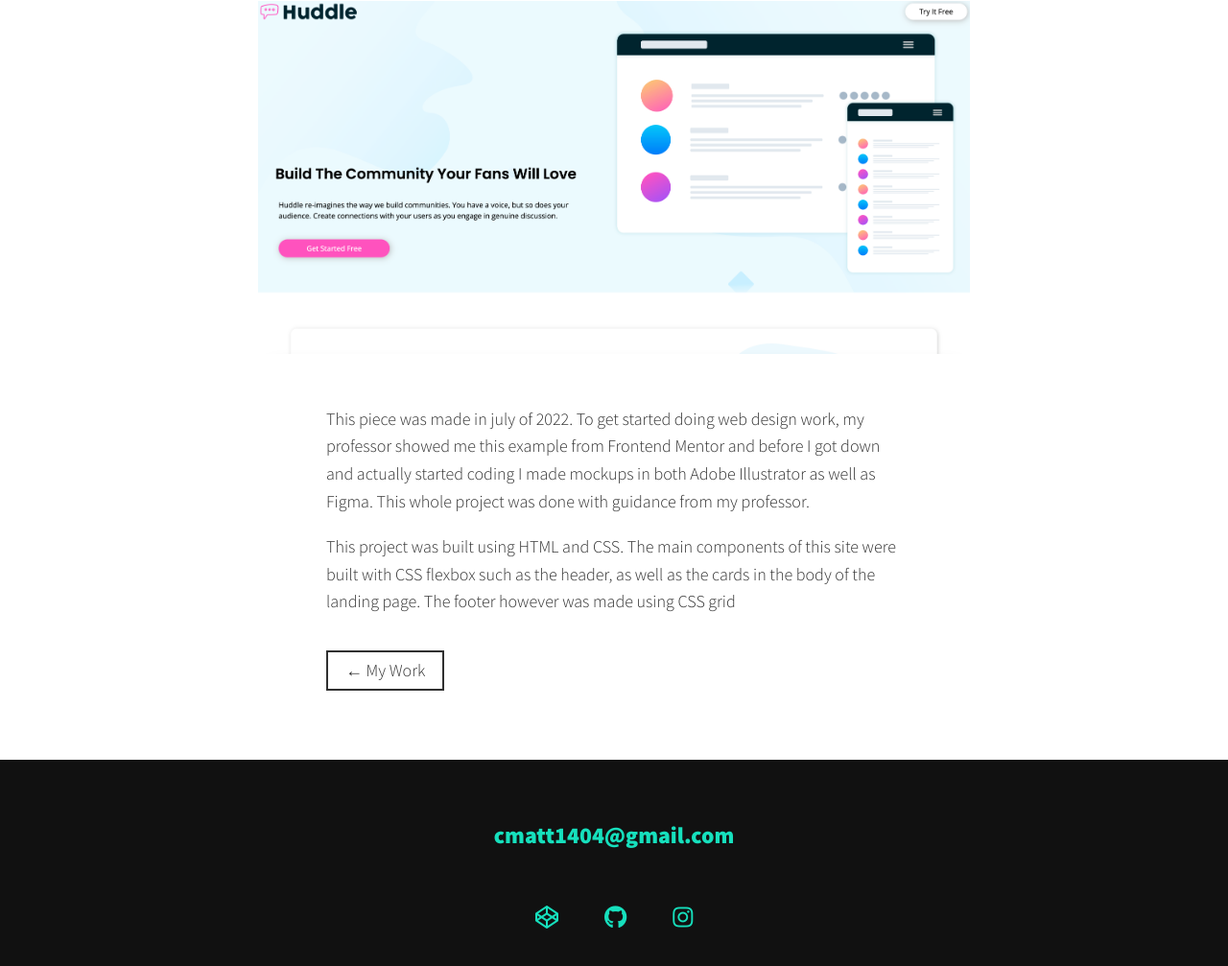
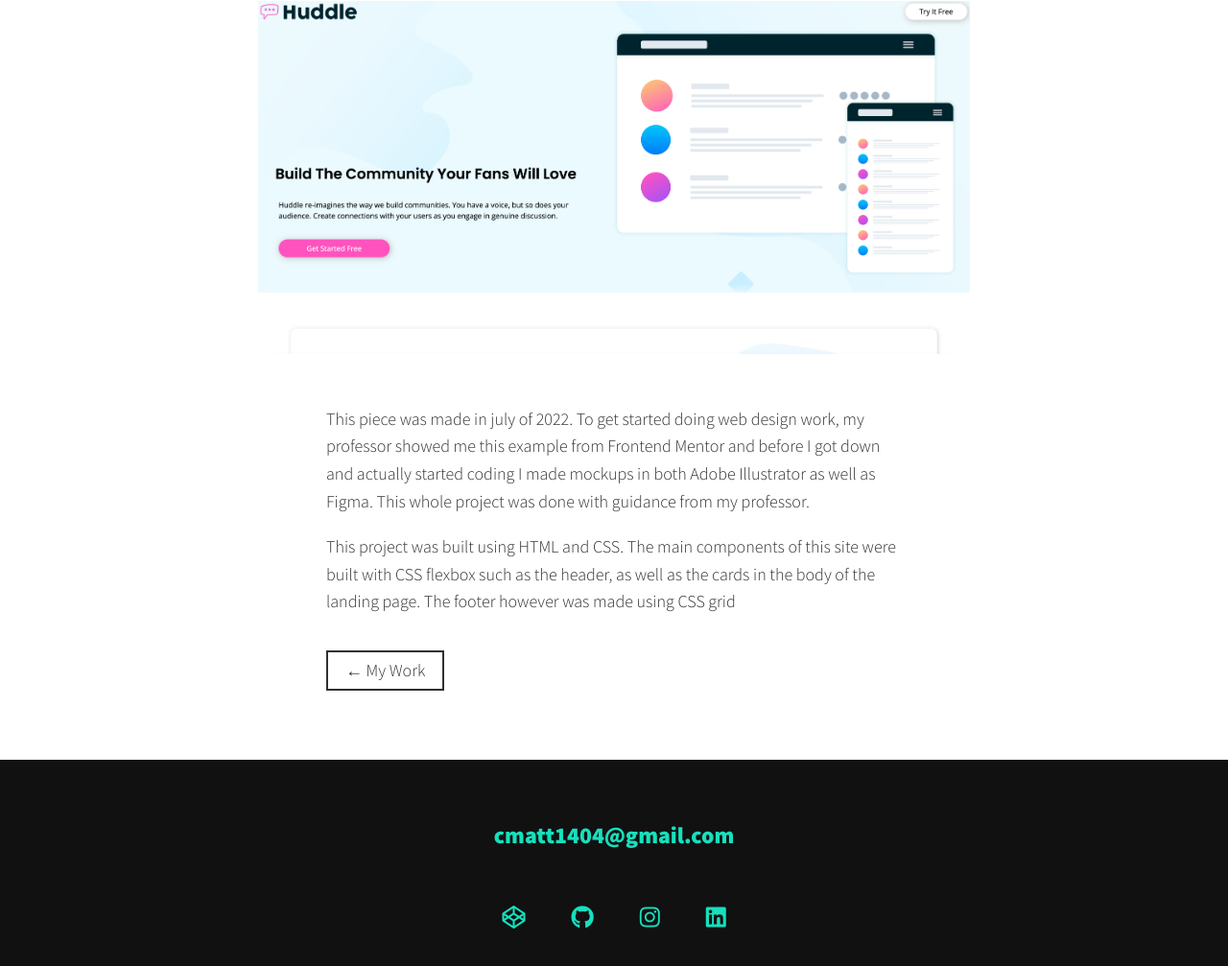
Before and after one commit to cmatt1404/portfolio, a plain HTML site: page huddle.html in a window 1280 px wide. Shown: the part 644-1651 px from the top of the page at 96% size. Drawn offline with nearby package versions, Linux system fonts and the light colour scheme.

Commit message:
5th commit- linkedin icon

```diff
--- a/huddle.html
+++ b/huddle.html
@@ -86,6 +86,11 @@
                         <i class="fab fa-instagram"></i>
                     </a>
                 </li>
+                <li class="social-list__item">
+                    <a class="social-list__link" href="www.linkedin.com/in/matt-cislo-14o4">
+                        <i class="fab fa-linkedin"></i>
+                    </a>
+                </li>
 
             </ul>
         </footer>
```
Also changed, not shown: border.html (+5 -0 lines), imm.html (+5 -0 lines), index.html (+5 -0 lines), jersey.html (+5 -0 lines), jt-commit.html (+5 -0 lines), marquee.html (+5 -0 lines), top8.html (+5 -0 lines), tyler.html (+5 -0 lines), wander.html (+5 -0 lines).
